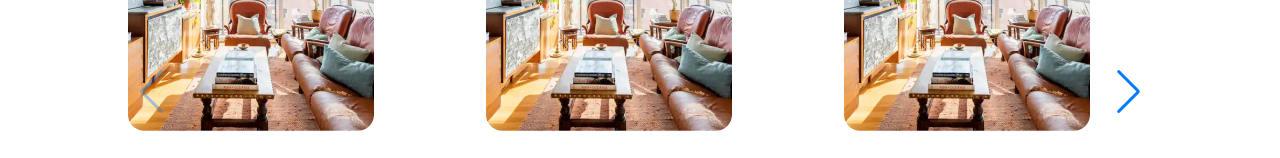
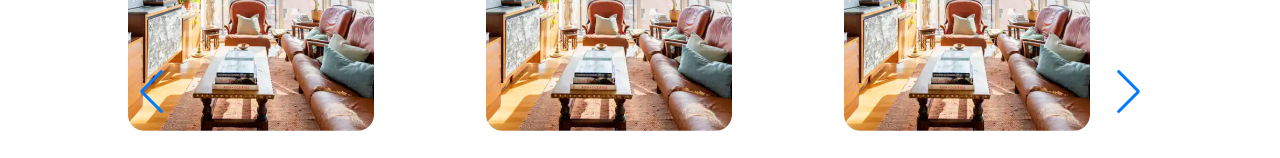
Before and after one commit to gungdikaebs/twice-dey, a React (Vite) app: page / in a window 1280 px wide. Shown: the part 785-943 px from the top of the page. Built offline with nearby package versions, Linux system fonts and the light colour scheme.

Commit message:
swiper fix

```diff
--- a/src/component/MostPicked/MostPicked.css
+++ b/src/component/MostPicked/MostPicked.css
@@ -19,3 +19,8 @@
   /* width: 28rem; */
   /* height: 28rem; */
 }
+
+.swiper-button-prev {
+  position: absolute;
+  left: 10px;
+}
--- a/src/component/MostPicked/MostPicked.jsx
+++ b/src/component/MostPicked/MostPicked.jsx
@@ -22,6 +22,7 @@ const MostPicked = () => {
           spaceBetween={50}
           slidesPerView={3}
           navigation
+          loop={true}
           pagination={{ clickable: true }}
           scrollbar={{ draggable: true }}
           onSwiper={(swiper) => console.log(swiper)}
```
